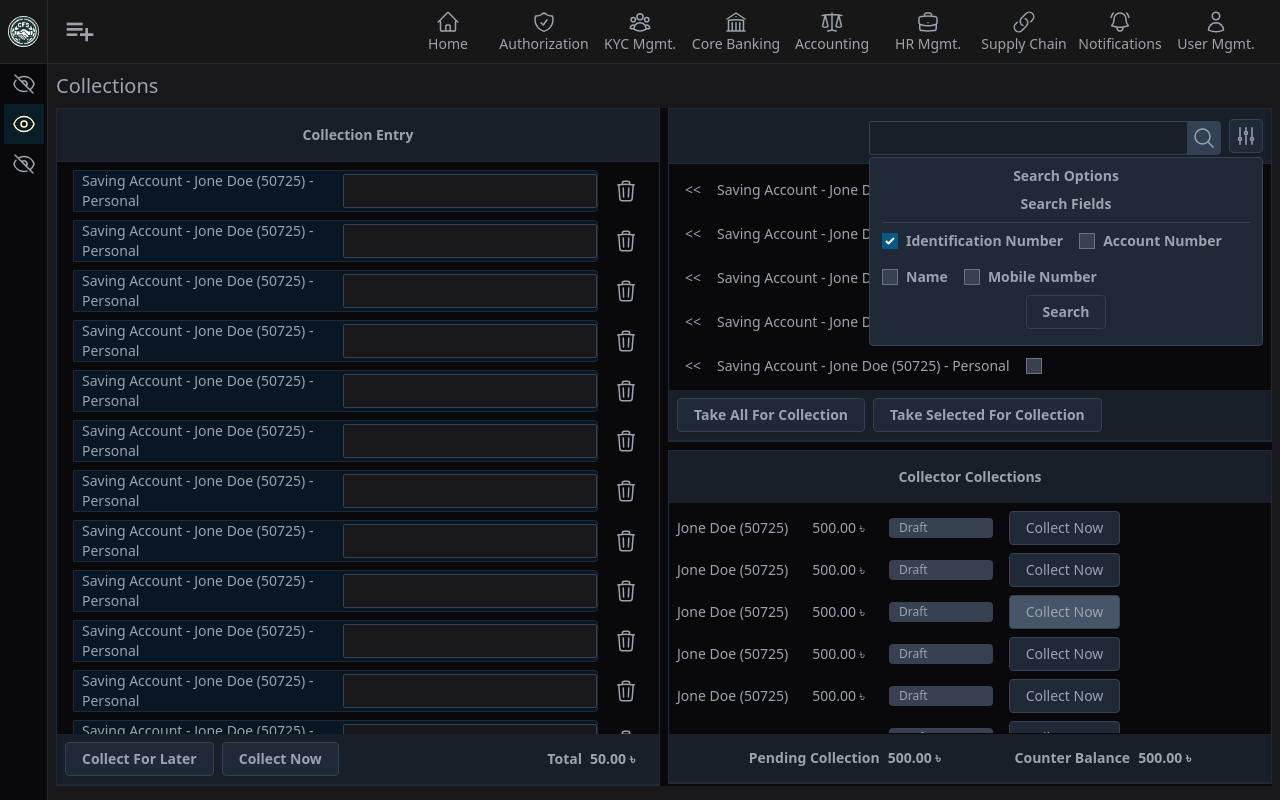
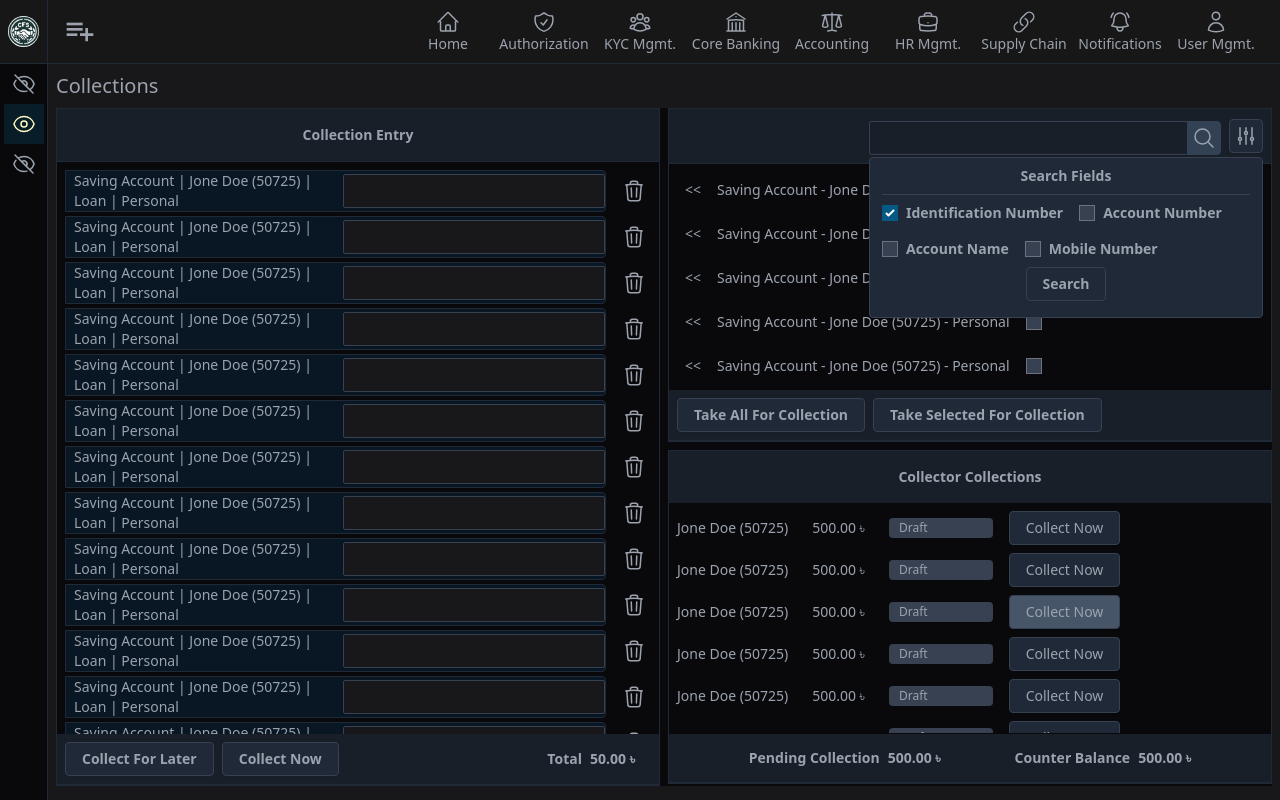
Before and after one commit to Newton-Mitro/ccs.ui, a React (Create React App) app: page /kyc/peoples in a window 1280 px wide. Both pictures are taken after a click on the button 1246 px from the left and 136 px from the top of the page. Built offline with nearby package versions, Linux system fonts and the light colour scheme.

Commit message:
collections

```diff
--- a/src/pages/kyc/peoples/components/CollectionEntry.tsx
+++ b/src/pages/kyc/peoples/components/CollectionEntry.tsx
@@ -6,7 +6,7 @@ function CollectionEntry() {
       <header className="text-center font-bold p-4 bg-gray-800/70 border-b border-gray-800">
         Collection Entry
       </header>
-      <div className="flex gap-2 flex-col h-[calc(100vh-228px)] overflow-auto p-2">
+      <div className="flex gap-1 flex-col h-[calc(100vh-228px)] overflow-auto p-2">
         <CollectionEntryItem />
         <CollectionEntryItem />
         <CollectionEntryItem />
--- a/src/pages/kyc/peoples/components/CollectionEntryItem.tsx
+++ b/src/pages/kyc/peoples/components/CollectionEntryItem.tsx
@@ -1,9 +1,9 @@
 function CollectionEntryItem() {
   return (
-    <div className="flex gap-4 items-center justify-end mx-2">
+    <div className="flex gap-4 items-center justify-end">
       <div className="flex w-full justify-end gap-2 items-center border border-gray-800 pl-2 rounded-r bg-sky-950/40">
         <span className="w-1/2">
-          Saving Account - Jone Doe (50725) - Personal
+          {`Saving Account | Jone Doe (50725) | Loan | Personal`}
         </span>
         <div className="w-1/2">
           <input
--- a/src/pages/kyc/peoples/components/SearchCollectionLedgers.tsx
+++ b/src/pages/kyc/peoples/components/SearchCollectionLedgers.tsx
@@ -68,7 +68,6 @@ function SearchCollectionLedgers({
           {isAdvanceSearchOpen && (
             <div className="rounded absolute top-10 right-0 bg-gray-800 border border-gray-700 w-[calc(100vw-76px)] md:w-[394px] z-10 px-3 pt-2 pb-4">
               <div className="">
-                <div className="text-center font-bold mb-2">Search Options</div>
                 <div className="font-bold">Search Fields</div>
                 <hr className="border-gray-700 mt-2" />
                 <div className="my-2">
@@ -94,12 +93,12 @@ function SearchCollectionLedgers({
                     </div>
                     <div className="flex items-center gap-2">
                       <input
-                        id="name"
-                        name="name"
+                        id="account_name"
+                        name="account_name"
                         type="checkbox"
                         className="border border-gray-500 bg-gray-700  checked:bg-sky-800 checked:after:translate-x-full focus:ring-green-950"
                       />
-                      <p>Name</p>
+                      <p>Account Name</p>
                     </div>
                     <div className="flex items-center gap-2">
                       <input
@@ -125,6 +124,44 @@ function SearchCollectionLedgers({
               </div>
             </div>
           )}
+
+          <div className="hidden rounded font-normal absolute top-10 right-10 bg-gray-800 border border-gray-700 w-[calc(100vw-76px)] md:w-[354px] z-10 divide-y divide-slate-700">
+            <div className="flex gap-2 items-center hover:bg-zinc-800 p-2 hover:cursor-pointer">
+              <img
+                src="https://encrypted-tbn0.gstatic.com/images?q=tbn:ANd9GcSMYNX4xgcoIqbAJuGPOtZUkeypIh8NQ3qMj4eF71OsOA&s"
+                alt=""
+                className="rounded-full w-10 h-10"
+              />
+              <div className="flex flex-col text-left">
+                <div className="">{`John Doe | Male | 12 June 2007`}</div>
+                <div className="text-xs">{`0000001 | +880-1700000000`}</div>
+              </div>
+            </div>
+
+            <div className="flex gap-2 items-center hover:bg-zinc-800 p-2 hover:cursor-pointer">
+              <img
+                src="https://encrypted-tbn0.gstatic.com/images?q=tbn:ANd9GcSMYNX4xgcoIqbAJuGPOtZUkeypIh8NQ3qMj4eF71OsOA&s"
+                alt=""
+                className="rounded-full w-10 h-10"
+              />
+              <div className="flex flex-col text-left">
+                <div className="">{`John Doe | Male | 12 June 2007`}</div>
+                <div className="text-xs">{`0000001 | +880-1700000000`}</div>
+              </div>
+            </div>
+
+            <div className="flex gap-2 items-center hover:bg-zinc-800 p-2 hover:cursor-pointer">
+              <img
+                src="https://encrypted-tbn0.gstatic.com/images?q=tbn:ANd9GcSMYNX4xgcoIqbAJuGPOtZUkeypIh8NQ3qMj4eF71OsOA&s"
+                alt=""
+                className="rounded-full w-10 h-10"
+              />
+              <div className="flex flex-col text-left">
+                <div className="">{`John Doe | Male | 12 June 2007`}</div>
+                <div className="text-xs">{`0000001 | +880-1700000000`}</div>
+              </div>
+            </div>
+          </div>
         </div>
       </header>
       <div className="flex gap-2 flex-col p-2 h-[calc((100vh/2)-174px)] overflow-auto">
```
